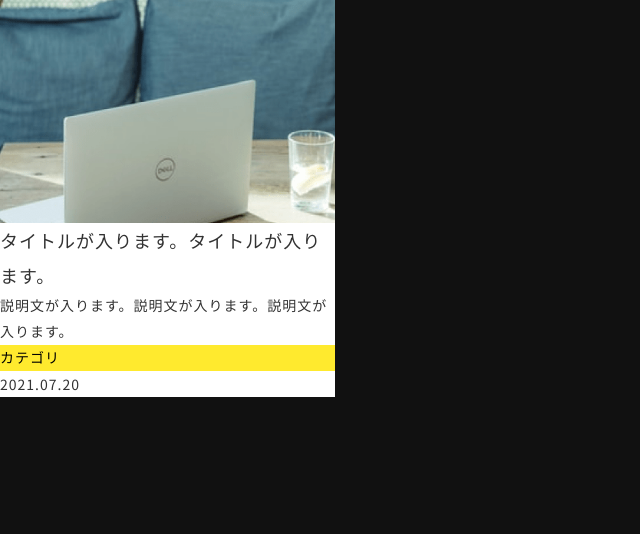
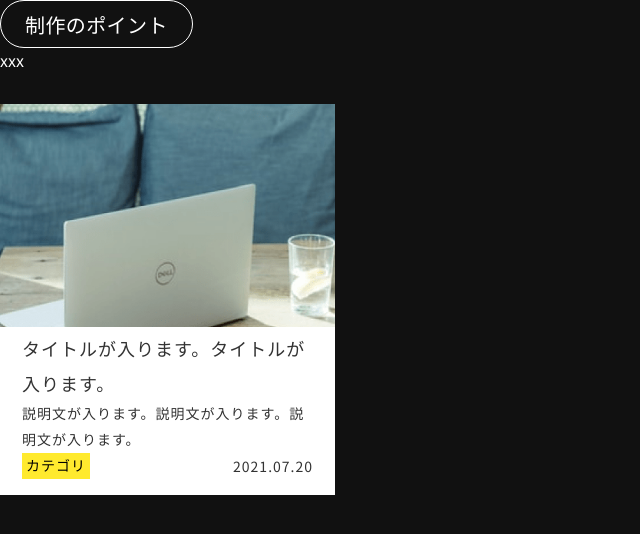
Before and after one commit to hidekiw1971/m-anken-018, a website: page index.html in a window 1280 px wide. Shown: the whole page, without its empty margins (0-640 px from the left). Drawn offline with nearby package versions, Linux system fonts and the light colour scheme.

Commit message:
2022/9/16 comment box 部品作成中

```diff
--- a/index.html
+++ b/index.html
@@ -31,23 +31,46 @@
 
 <body>
 
+
+  <!-- comment-box -->
+  <div class="comment-box comment-box__layout">
+    <h3 class="comment-box__title comment-box__title-layout">制作のポイント</h3>
+    <p class="comment-box__massege">xxx</p>
+  </div>
+  <!-- /comment-box -->
+
+
+
+
+
+
+
+
+
+
+  <!-- card -->
   <div class="card">
     <div class="card__inner">
       <figure class="card__photo">
         <img src="./images/result-card-img1.png" alt="">
       </figure>
       <div class="card__contents card__contents-layout">
+        <div class="card__contents-wrap">
           <p class="card__title">
             タイトルが入ります。タイトルが入ります。
           </p>
           <p class="card__description">
             説明文が入ります。説明文が入ります。説明文が入ります。
           </p>
-        <p class="card__category">カテゴリ</p>
-        <time class="card__datetime" datetime="2021-07-20">2021.07.20</time>
+          <div class="card__category-datetime-wrap">
+            <p class="card__category card__category-layout">カテゴリ</p>
+            <time class="card__datetime card__datetime-layout" datetime="2021-07-20">2021.07.20</time>
           </div>
         </div>
       </div>
+    </div>
+  </div>
+  <!-- /card -->
 
 </body>
 
--- /dev/null
+++ b/src/sass/module/_card__category-datetime-wrap.scss
@@ -0,0 +1,7 @@
+@use "global" as *;
+.card__category-datetime-wrap {
+  display: flex;
+  justify-content: space-between;
+  @include mq(md) {
+  }
+}
--- /dev/null
+++ b/src/sass/module/_card__category-layout.scss
@@ -0,0 +1,7 @@
+@use "global" as *;
+.card__category-layout {
+  display: inline-block;
+  padding: 0 rem(4);
+  @include mq(md) {
+  }
+}
--- /dev/null
+++ b/src/sass/module/_card__contents-wrap.scss
@@ -0,0 +1,8 @@
+@use "global" as *;
+.card__contents-wrap {
+  margin: 0 rem(22);
+  padding-top: rem(4);
+  padding-bottom: rem(16);
+  @include mq(md) {
+  }
+}
--- /dev/null
+++ b/src/sass/module/_card__datetime-layout.scss
@@ -0,0 +1,6 @@
+@use "global" as *;
+.card__datetime-layout {
+  display: inline-block;
+  @include mq(md) {
+  }
+}
--- a/src/sass/module/_card__photo.scss
+++ b/src/sass/module/_card__photo.scss
@@ -1,6 +1,5 @@
 @use "global" as *;
 .card__photo {
-  width: rem(335);
   position: relative;
   overflow: hidden;
 }
--- /dev/null
+++ b/src/sass/module/_comment-box.scss
@@ -0,0 +1,5 @@
+@use "global" as *;
+.comment-box {
+  @include mq(md) {
+  }
+}
--- /dev/null
+++ b/src/sass/module/_comment-box__layout.scss
@@ -0,0 +1,6 @@
+@use "global" as *;
+.comment-box__layout {
+  margin-bottom: rem(32);
+  @include mq(md) {
+  }
+}
--- /dev/null
+++ b/src/sass/module/_comment-box__massege.scss
@@ -0,0 +1,5 @@
+@use "global" as *;
+.comment-box__massege {
+  @include mq(md) {
+  }
+}
--- /dev/null
+++ b/src/sass/module/_comment-box__title-layout.scss
@@ -0,0 +1,9 @@
+@use "global" as *;
+.comment-box__title-layout {
+  display: inline-block;
+  border: 1px solid #fff;
+  border-radius: 30px;
+  padding: rem(8.5) rem(24);
+  @include mq(md) {
+  }
+}
--- /dev/null
+++ b/src/sass/module/_comment-box__title.scss
@@ -0,0 +1,11 @@
+@use "global" as *;
+.comment-box__title {
+  font-style: normal;
+  font-weight: 400;
+  font-size: rem(20);
+  line-height: calc(29 / 20);
+  letter-spacing: rem(0.4);
+  color: #fff;
+  @include mq(md) {
+  }
+}
```
Also changed, not shown: README.md, css/styles.css, 1 other file. Lines whose indentation alone changed are shown as unchanged.
